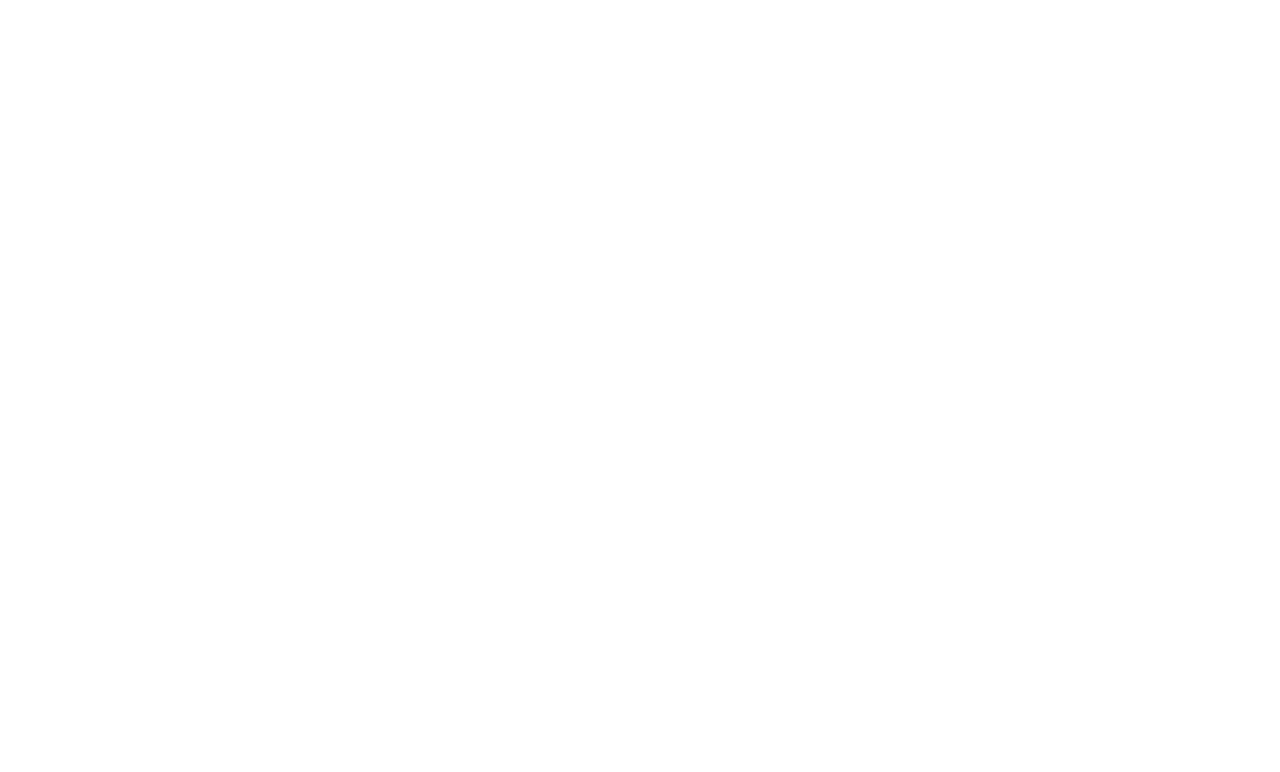
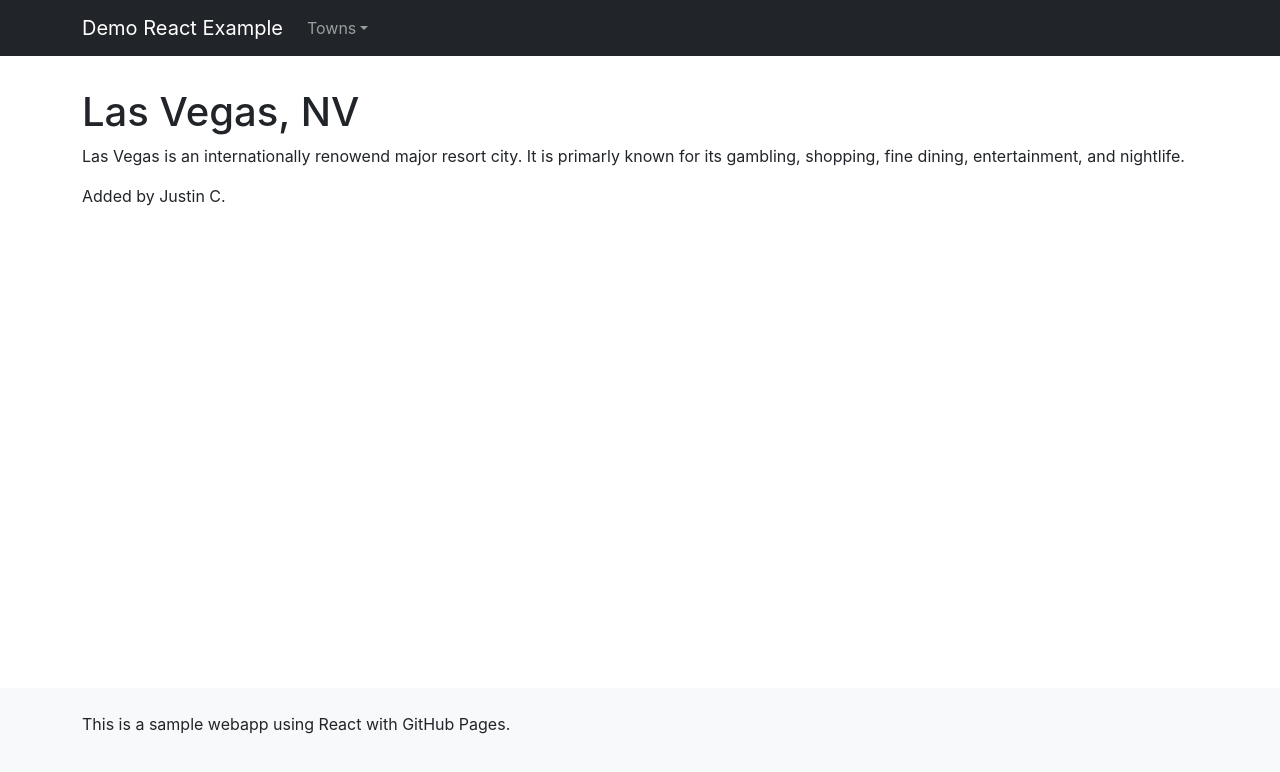
Before and after one commit to ucsb-cs156-s23/team00-s23-7pm-2, a React (Create React App) app in the folder frontend/: page /team00-s23-7pm-2/towns/LasVegas in a window 1280 px wide. Before the commit this address had no page. Shown: the top 772 px of the page. Built offline with nearby package versions, Linux system fonts and the light colour scheme.

Commit message:
added Las Vegas to menu

```diff
--- a/frontend/src/App.js
+++ b/frontend/src/App.js
@@ -4,10 +4,9 @@
 import LosAlamosPage from "main/pages/LosAlamosPage";
 import ArroyoGrandePage from "main/pages/ArroyoGrandePage";
 import SanFranciscoPage from "main/pages/SanFranciscoPage";
-
 import NewYorkPage from "main/pages/NewYorkPage";
-
 import LosAngeles from "main/pages/LosAngeles";
+import LasVegasPage from "main/pages/LasVegasPage";
 
 import "bootstrap/dist/css/bootstrap.css";
 
@@ -24,6 +23,8 @@
         <Route exact path="/towns/ArroyoGrande" element={<ArroyoGrandePage />} />
         <Route exact path="/towns/SanFrancisco" element={<SanFranciscoPage />} />
         <Route exact path="/towns/LosAngeles" element={<LosAngeles />} />
+        <Route exact path="/towns/LasVegas" element={<LasVegasPage />} />
+
       </Routes>
     </BrowserRouter>
   );
--- a/frontend/src/main/components/Nav/AppNavbar.js
+++ b/frontend/src/main/components/Nav/AppNavbar.js
@@ -26,6 +26,8 @@
                 <NavDropdown.Item as={Link} to="/towns/SanFrancisco">San Francisco</NavDropdown.Item>
                 <NavDropdown.Item as={Link} to="/towns/LosAngeles">Los Angeles</NavDropdown.Item>
                 <NavDropdown.Item as={Link} to="/towns/NewYork">New York</NavDropdown.Item>
+                <NavDropdown.Item as={Link} to="/towns/LasVegas">Las Vegas</NavDropdown.Item>
+
               </NavDropdown>
             </Nav>
           </Navbar.Collapse>
```
